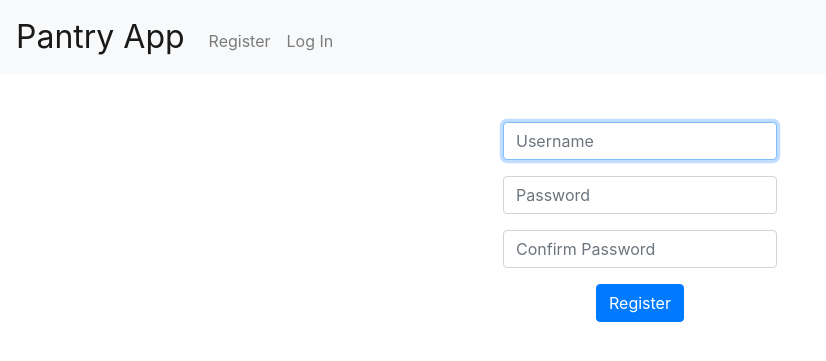
After one commit to Jezter0/AI_AOL, a Flask app: page /register in a window 1280 px wide. The commit adds this page. Shown: the top 361 px of the page, without its empty margins (0-826 px from the left). Run offline with Flask 3, Linux system fonts and the light colour scheme; some libraries are stand-ins or nearby versions.

Commit message:
Added login and register

```diff
--- a/app.py
+++ b/app.py
@@ -6,6 +6,8 @@ from flask_sqlalchemy import SQLAlchemy
 from sqlalchemy import Enum, func
 import bcrypt
 
+from helpers import login_required
+
 app = Flask(__name__)
 app.config['SQLALCHEMY_DATABASE_URI'] = 'sqlite:///manager.db'
 app.config['SQLALCHEMY_TRACK_MODIFICATIONS'] = False
@@ -13,9 +15,81 @@ app.config["SESSION_PERMANENT"] = False
 app.config["SESSION_TYPE"] = "filesystem"
 Session(app)
 
+db = SQLAlchemy(app)
+
+class User(db.Model):
+    id = db.Column(db.Integer, primary_key=True)
+    username = db.Column(db.String(80), unique=True, nullable=False)
+    password = db.Column(db.String(200), nullable=False)
+
 @app.route('/')
+@login_required
 def index():
     return render_template('index.html')
 
+
+@app.route('/register', methods=['GET', 'POST'])
+def register():
+    if request.method == 'POST':
+        username = request.form['username']
+        password = request.form['password'].encode('utf-8')
+        confirm = request.form['confirmation'].encode('utf-8')
+
+        if User.query.filter_by(username=username).first():
+            flash('Username already exists', 'danger')
+            return redirect(url_for('register'))
+        elif confirm != password:
+            flash('Password and Confirmation do not match', 'danger')
+            return redirect(url_for('register'))
+
+        hashed_password = bcrypt.hashpw(password, bcrypt.gensalt())
+
+        new_user = User(username=username, password=hashed_password)
+        db.session.add(new_user)
+        db.session.commit()
+
+        user = User.query.filter_by(username=username).first()
+        session["user_id"] = user.id
+
+        return redirect("/")
+    else:
+        return render_template('register.html')
+
+
+@app.route('/login', methods=['GET', 'POST'])
+def login():
+
+    session.clear()
+
+    if request.method == 'POST':
+        if not request.form.get("username"):
+            return render_template('login.html')
+        elif not request.form.get("password"):
+            return render_template("login.html")
+
+        username = request.form['username']
+        password = request.form['password'].encode('utf-8')
+
+        user = User.query.filter_by(username=username).first()
+        if user and bcrypt.checkpw(password, user.password):
+            session["user_id"] = user.id
+            return redirect("/")
+        else:
+            return redirect(url_for("login"))
+    else:
+        return render_template('login.html')
+
+
+@app.route("/logout")
+def logout():
+    """Log user out"""
+    session.clear()
+
+    return redirect("/")
+
+
+
 if __name__ == '__main__':
+    with app.app_context():
+        db.create_all()
     app.run()
--- /dev/null
+++ b/static/styles.css
@@ -0,0 +1,97 @@
+/* Size for brand */
+nav .navbar-brand
+{
+    font-size: xx-large;
+}
+
+/* Colors for brand */
+nav .navbar-brand .blue
+{
+    color: #537fbe;
+}
+nav .navbar-brand .red
+{
+    color: #ea433b;
+}
+nav .navbar-brand .yellow
+{
+    color: #f5b82e;
+}
+nav .navbar-brand .green
+{
+    color: #2e944b;
+}
+
+.container {
+    margin-left: auto;
+    margin-right: auto;
+    padding-left: 15px;
+    padding-right: 15px;
+    text-align: center;
+    width: 90%;
+}
+
+.header {
+    background-color: #477bff;
+    color: #fff;
+    margin-bottom: 2rem;
+    padding: 2rem 1rem;
+    text-align: center;
+}
+
+.section {
+    padding-bottom: 1rem;
+    padding-left: 2rem;
+    padding-right: 2rem;
+    padding-top: 0.5rem;
+}
+
+table {
+    background-color: transparent;
+    margin-bottom: 1rem;
+    width: 100%;
+}
+
+table th,
+table td {
+    padding: 0.75rem;
+    vertical-align: middle;
+}
+
+tbody tr:nth-of-type(odd) {
+    background-color: rgb(179, 208, 255, 0.3)
+}
+
+select {
+    width: 24rem;
+    padding: 10px;
+    border: none;
+    border-radius: 4px;
+    background-color: #f1f1f1;
+}
+
+tr.selected {
+    background-color: #d3d3d3;
+}
+
+#context-menu {
+    position: absolute;
+    display: none;
+    background-color: white;
+    border: 1px solid #ccc;
+    z-index: 1000;
+    box-shadow: 0px 0px 10px rgba(0,0,0,0.1);
+    padding: 10px;
+}
+#context-menu ul {
+    list-style: none;
+    margin: 0;
+    padding: 0;
+}
+#context-menu ul li {
+    padding: 8px 12px;
+    cursor: pointer;
+}
+#context-menu ul li:hover {
+    background-color: #f0f0f0;
+}
--- /dev/null
+++ b/templates/layout.html
@@ -0,0 +1,51 @@
+<!-- layout.html -->
+<!DOCTYPE html>
+<html lang="en">
+<head>
+  <meta charset="UTF-8">
+  <meta name="viewport" content="width=device-width, initial-scale=1.0">
+  <title>{% block title %}Pantry Management App{% endblock %}</title>
+  <!-- Bootstrap CSS -->
+  <link rel="stylesheet" href="https://stackpath.bootstrapcdn.com/bootstrap/4.5.2/css/bootstrap.min.css">
+  <link rel="stylesheet" href="/static/styles.css">
+</head>
+<body>
+
+  <!-- Navbar -->
+  <nav class="navbar navbar-expand-lg navbar-light bg-light">
+    <a class="navbar-brand" href="#">Pantry App</a>
+    <button class="navbar-toggler" type="button" data-toggle="collapse" data-target="#navbarNav" aria-controls="navbarNav" aria-expanded="false" aria-label="Toggle navigation">
+      <span class="navbar-toggler-icon"></span>
+    </button>
+    <div class="collapse navbar-collapse" id="navbarNav">
+    {% if session["user_id"] %}
+      <ul class="navbar-nav ml-auto">
+        <li class="nav-item">
+          <a class="nav-link" href="#pantry">My Pantry</a>
+        </li>
+        <li class="nav-item">
+          <a class="nav-link" href="#recommendations">Recipe Recommendations</a>
+        </li>
+        <li class="nav-item"><a class="nav-link" href="/logout">Log Out</a></li>
+      </ul>
+    {% else %}
+        <ul class="navbar-nav ms-auto mt-2">
+            <li class="nav-item"><a class="nav-link" href="/register">Register</a></li>
+            <li class="nav-item"><a class="nav-link" href="/login">Log In</a></li>
+        </ul>
+    {% endif %}
+    </div>
+  </nav>
+
+  <!-- Main Container -->
+  <div class="container mt-5">
+    <!-- Placeholder for child content -->
+    {% block content %}{% endblock %}
+  </div>
+
+  <!-- Bootstrap JS and dependencies -->
+  <script src="https://code.jquery.com/jquery-3.5.1.slim.min.js"></script>
+  <script src="https://cdn.jsdelivr.net/npm/@popperjs/core@2.0.7/dist/umd/popper.min.js"></script>
+  <script src="https://stackpath.bootstrapcdn.com/bootstrap/4.5.2/js/bootstrap.min.js"></script>
+</body>
+</html>
--- /dev/null
+++ b/templates/register.html
@@ -0,0 +1,20 @@
+{% extends "layout.html" %}
+
+{% block title %}
+    Register
+{% endblock %}
+
+{% block content %}
+    <form action="/register" method="post">
+        <div class="mb-3">
+            <input autocomplete="off" autofocus class="form-control mx-auto w-auto" name="username" placeholder="Username" type="text">
+        </div>
+        <div class="mb-3">
+            <input class="form-control mx-auto w-auto" name="password" placeholder="Password" type="password">
+        </div>
+        <div class="mb-3">
+            <input class="form-control mx-auto w-auto" name="confirmation" placeholder="Confirm Password" type="password">
+        </div>
+        <button class="btn btn-primary" type="submit">Register</button>
+    </form>
+{% endblock %}
```
Also changed, not shown: helpers.py (added, +17 -0 lines), templates/index.html (+50 -11 lines), templates/login.html (added, +17 -0 lines).
